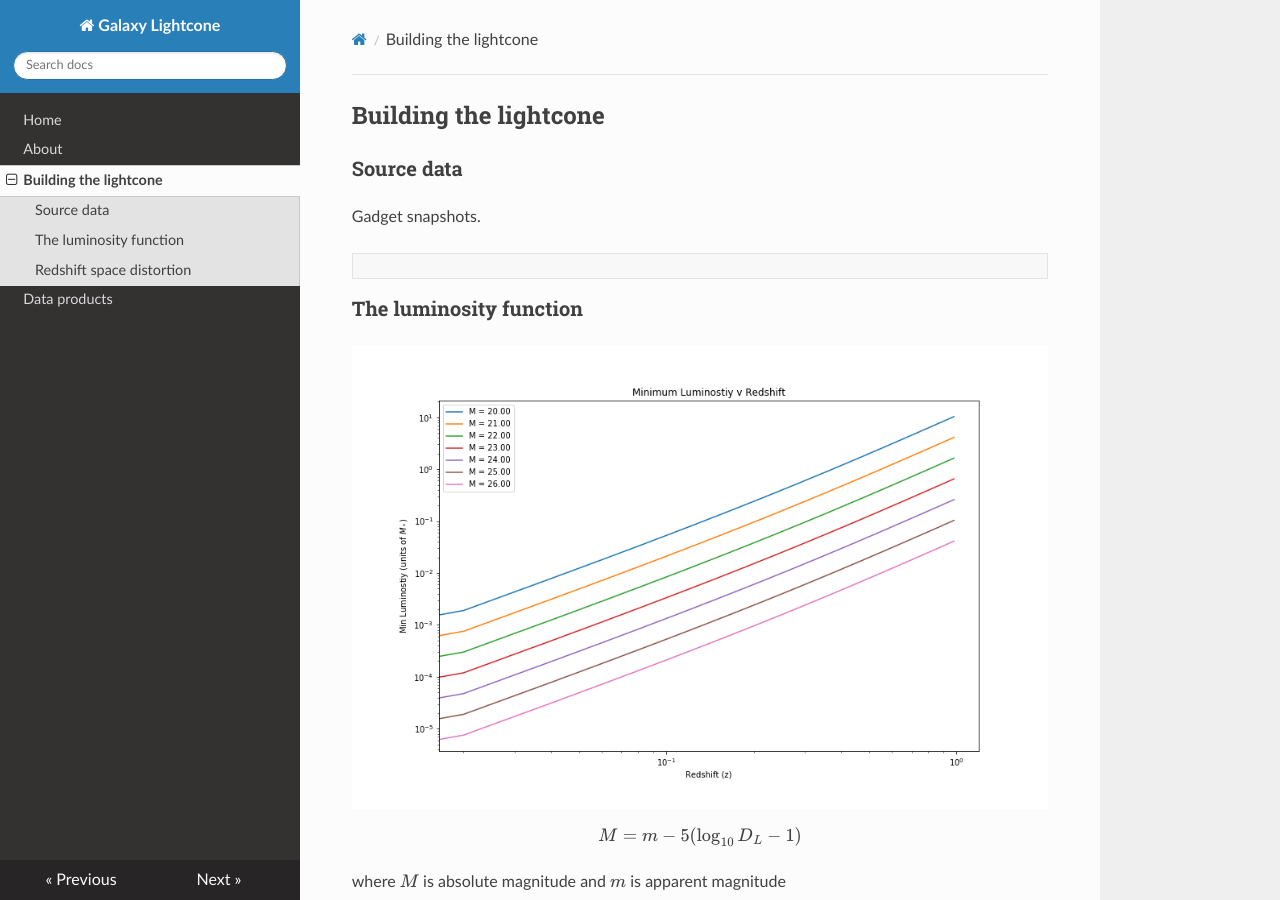
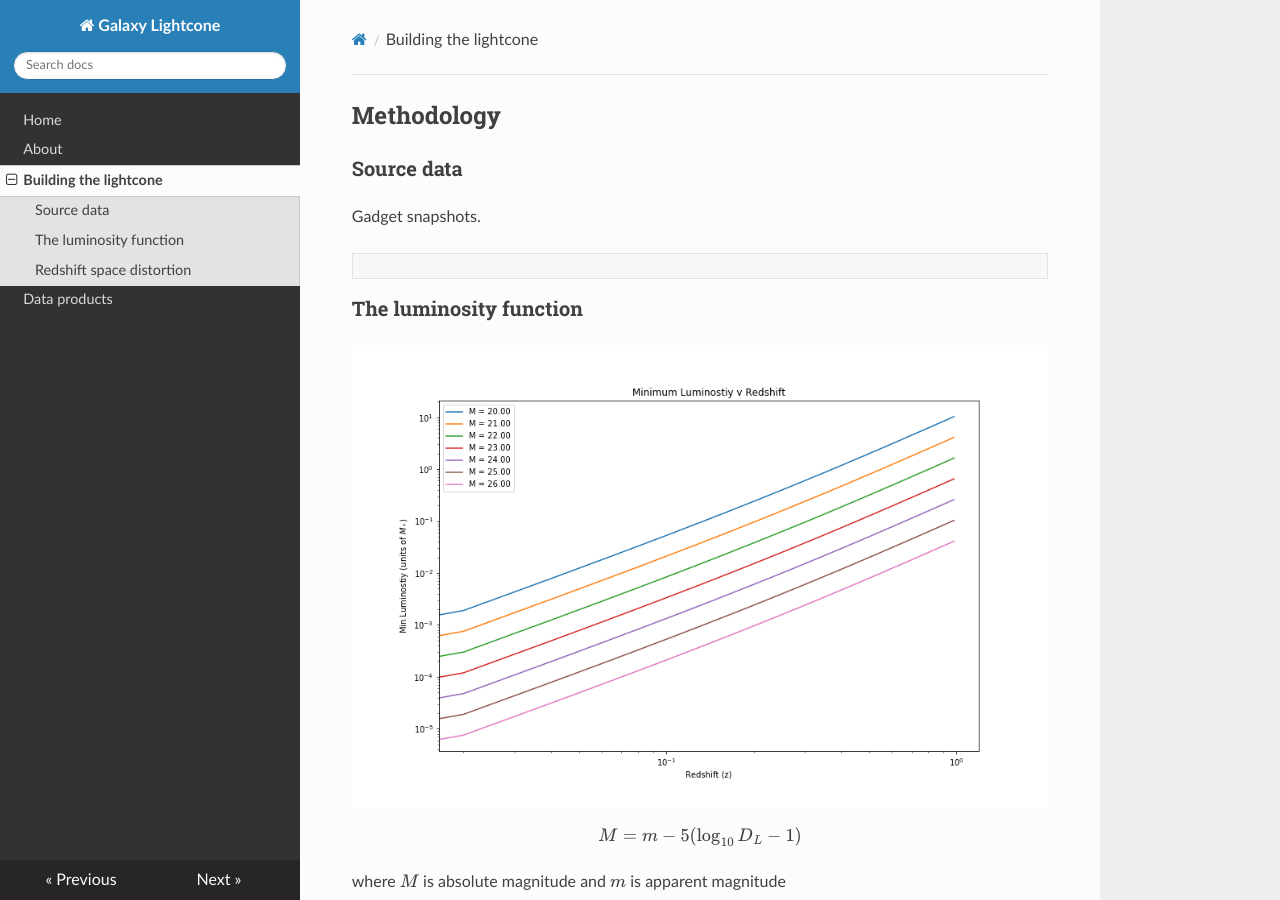
Before and after one commit to rajbooth/Lightcone, an MkDocs documentation site: the page built from docs/building_lightcone.md, in a window 1280 px wide and 900 px high. Built offline with MkDocs 1.6.1, drawn with Linux system fonts in a browser that asks for light colours; nearby versions of some CDN libraries; formulas are drawn with MathJax 3.

Commit message:
docs/building_lightcone.md updated from https://stackedit.io/

```diff
--- a/docs/building_lightcone.md
+++ b/docs/building_lightcone.md
@@ -1,4 +1,4 @@
-## Building the lightcone
+## Methodology
 
 ### Source data
 Gadget snapshots.
```
Also changed, not shown: other parts of docs/building_lightcone.md (+1 -1 lines).
